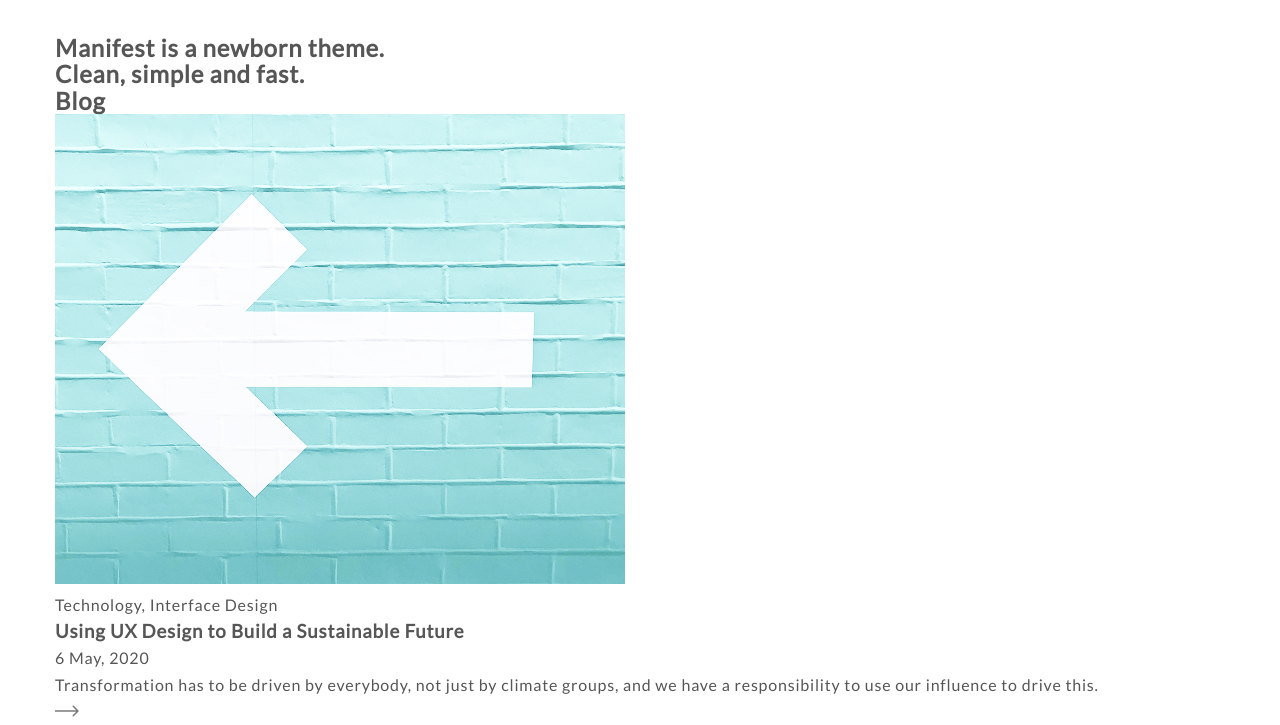
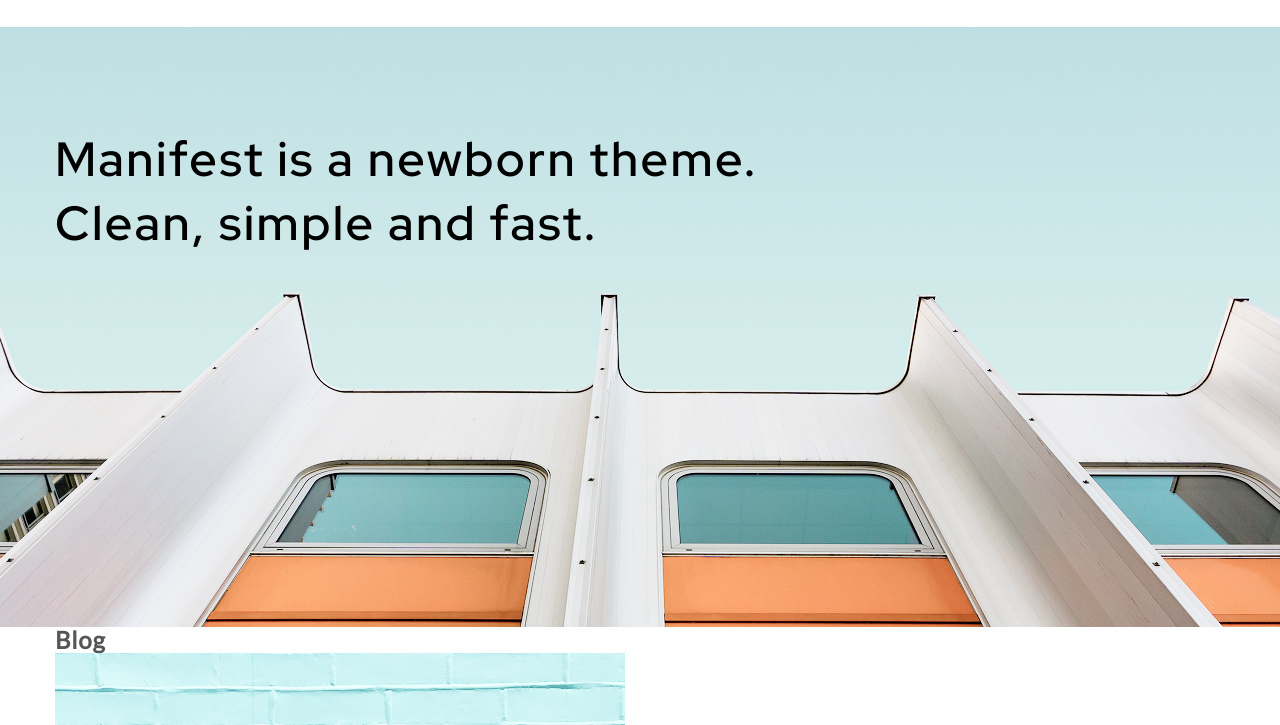
Before and after one commit to DmytroMyskov/manifest-responsive, a plain HTML site: page index.html in a window 1280 px wide. Shown: the part 76-801 px from the top of the page. Drawn offline with Linux system fonts and the light colour scheme.

Commit message:
style hero section

```diff
--- a/index.html
+++ b/index.html
@@ -46,7 +46,7 @@
     <section class="hero">
       <div class="container">
         <h2>
-          Manifest is a newborn theme. <br>
+          Manifest is a newborn theme.
           Clean, simple and fast.
         </h2>
       </div>
--- a/style.css
+++ b/style.css
@@ -38,7 +38,7 @@ h1 {
   display: flex;
   justify-content: space-between;
   align-items: center;
-  padding: 42px 0;
+  padding: 38px 0;
   font-size: 14px;
   font-weight: 400;
   color: #000000;
@@ -86,6 +86,32 @@ h1 {
   }
 }
 
-.hero h2 {
-  max-width: 770px;
+.hero {
+  background-image: url(images/hero.jpg);
+  background-size: cover;
+  background-position: center;
+  background-repeat: no-repeat;
+  height: 600px;
+
+  .container {
+    position: relative;
+    display: flex;
+    flex-direction: column;
+    justify-content: center;
+    align-items: center;
+    height: 100%;
+  }
+
+  h2 {
+    max-width: 770px;
+    position: absolute;
+    top: 100px;
+    left: 0;
+    font-family: var(--secondary-font);
+    font-weight: 600;
+    font-size: 48px;
+    color: #000;
+    letter-spacing: 0.05em;
+    line-height: 64px;
+  }
 }
```
